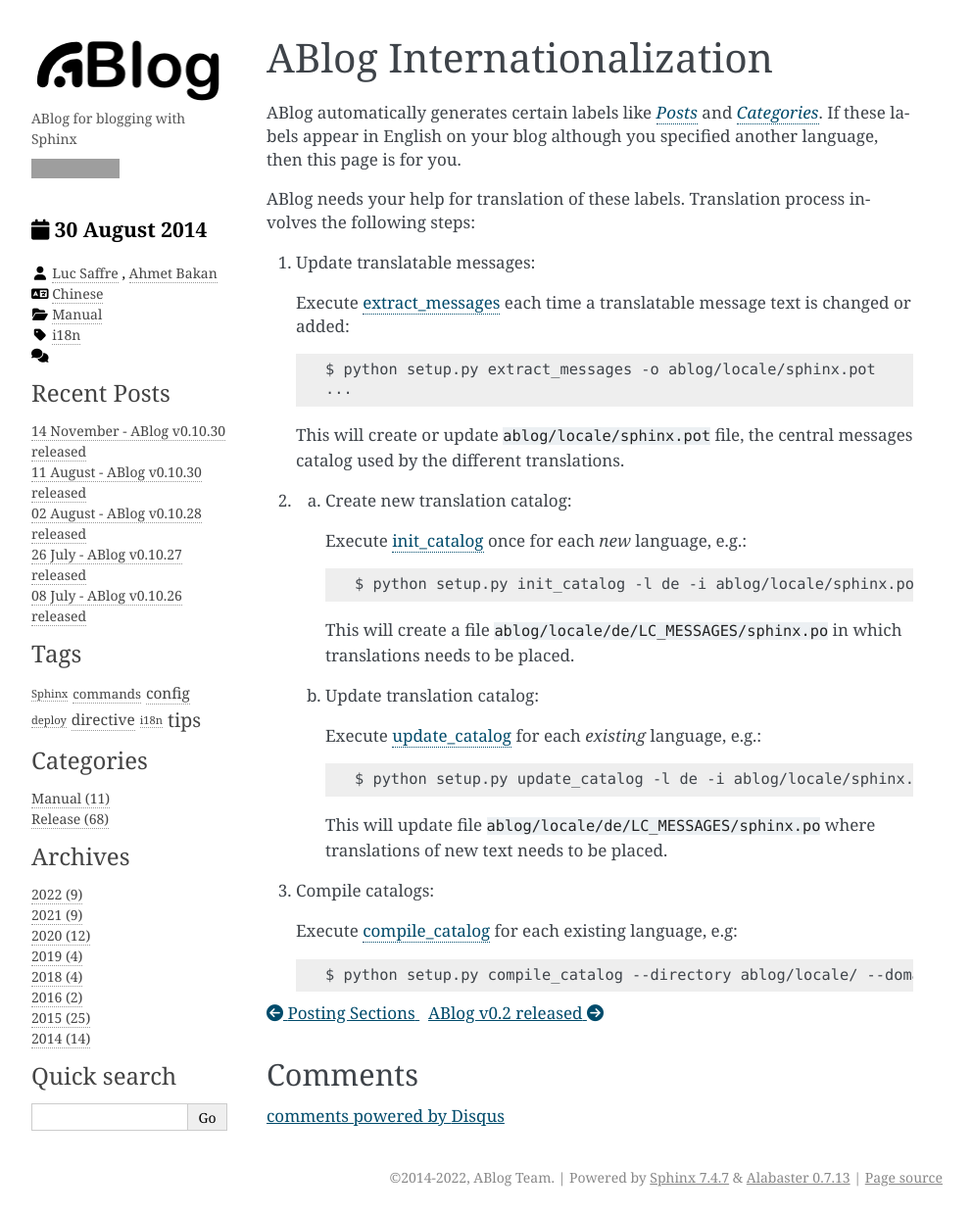
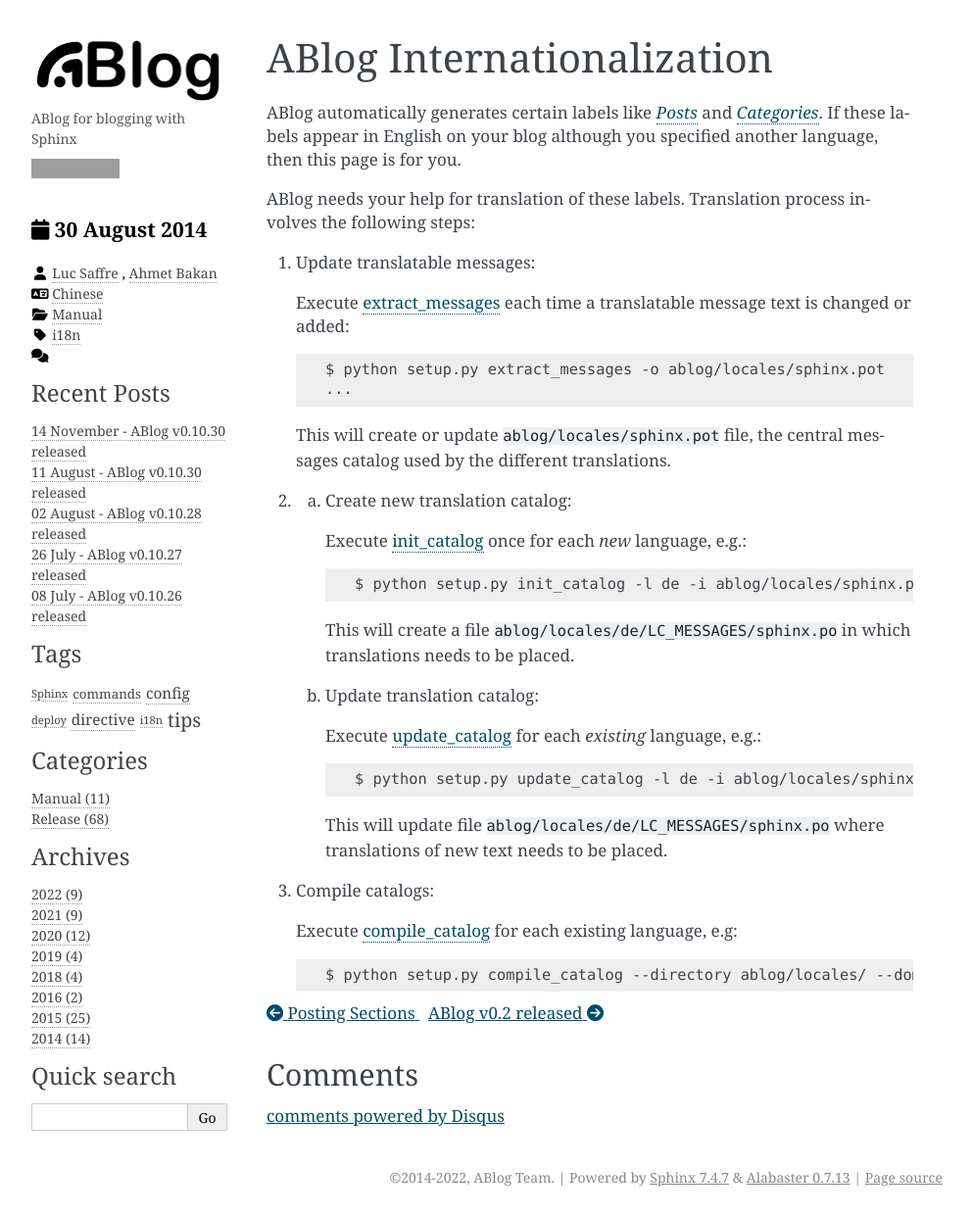
Before and after one commit to sunpy/ablog, a Sphinx documentation site: the page built from docs/manual/ablog-i18n.rst, in a window 1280 px wide. Shown: the whole page at 98% size, without its empty margins (148-1140 px from the left). Built offline with Sphinx 7.4.7, drawn with Linux system fonts in a browser that asks for light colours; nearby versions of some CDN libraries; comment, search, counter and statistics services are not loaded; grey boxes are pictures that could not be loaded.

```diff
--- a/docs/manual/ablog-i18n.rst
+++ b/docs/manual/ablog-i18n.rst
@@ -18,10 +18,10 @@
 
    Execute extract_messages_ each time a translatable message text is changed or added::
 
-      $ python setup.py extract_messages -o ablog/locale/sphinx.pot
+      $ python setup.py extract_messages -o ablog/locales/sphinx.pot
       ...
 
-   This will create or update :file:`ablog/locale/sphinx.pot` file, the central messages catalog used by the different translations.
+   This will create or update :file:`ablog/locales/sphinx.pot` file, the central messages catalog used by the different translations.
 
 2.
 
@@ -29,23 +29,23 @@
 
      Execute init_catalog_ once for each *new* language, e.g.::
 
-        $ python setup.py init_catalog -l de -i ablog/locale/sphinx.pot -o ablog/locale/de/LC_MESSAGES/sphinx.po
+        $ python setup.py init_catalog -l de -i ablog/locales/sphinx.pot -o ablog/locales/de/LC_MESSAGES/sphinx.po
 
-     This will create a file :file:`ablog/locale/de/LC_MESSAGES/sphinx.po` in which translations needs to be placed.
+     This will create a file :file:`ablog/locales/de/LC_MESSAGES/sphinx.po` in which translations needs to be placed.
 
   b. Update translation catalog:
 
      Execute update_catalog_ for each *existing* language, e.g.::
 
-        $ python setup.py update_catalog -l de -i ablog/locale/sphinx.pot -o ablog/locale/de/LC_MESSAGES/sphinx.po
+        $ python setup.py update_catalog -l de -i ablog/locales/sphinx.pot -o ablog/locales/de/LC_MESSAGES/sphinx.po
 
-     This will update file :file:`ablog/locale/de/LC_MESSAGES/sphinx.po` where translations of new text needs to be placed.
+     This will update file :file:`ablog/locales/de/LC_MESSAGES/sphinx.po` where translations of new text needs to be placed.
 
 3. Compile catalogs:
 
    Execute compile_catalog_ for each existing language, e.g::
 
-     $ python setup.py compile_catalog --directory ablog/locale/ --domain sphinx --locale de
+     $ python setup.py compile_catalog --directory ablog/locales/ --domain sphinx --locale de
 
 .. _extract_messages: http://babel.edgewall.org/wiki/Documentation/setup.html#extract-messages
 .. _init_catalog: http://babel.edgewall.org/wiki/Documentation/setup.html#init-catalog
--- a/docs/release/ablog-v0.10-released.rst
+++ b/docs/release/ablog-v0.10-released.rst
@@ -392,3 +392,4 @@
 Pull Requests merged in:
 
 `Sort Feed posts by date <https://github.com/sunpy/ablog/pull/172>`__.
+`Fix sidebars ablog translations <https://github.com/sunpy/ablog/pull/161>`__.
```
Also changed, not shown: ablog/__init__.py (+11 -1 lines), 2 other files.
